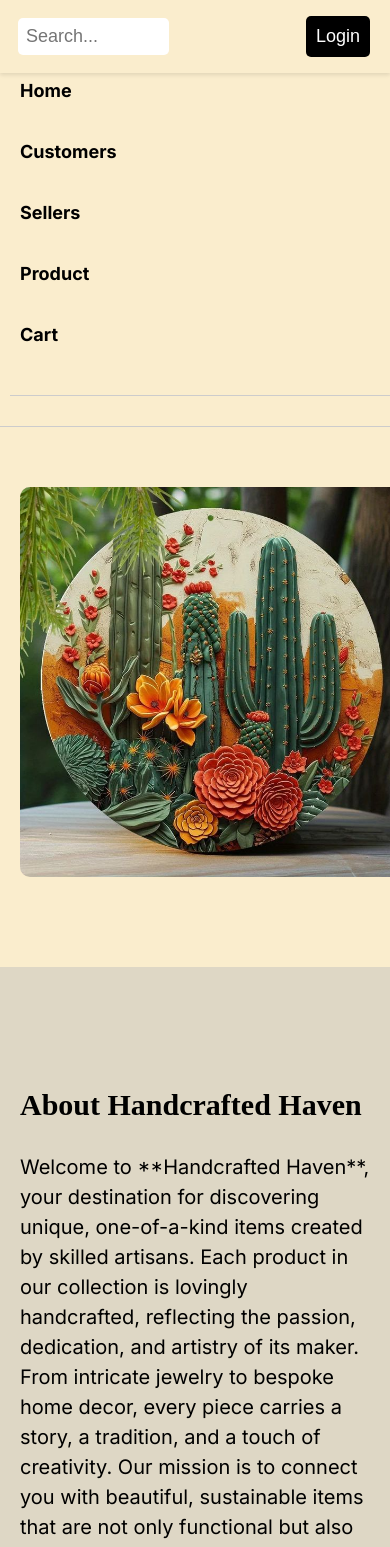
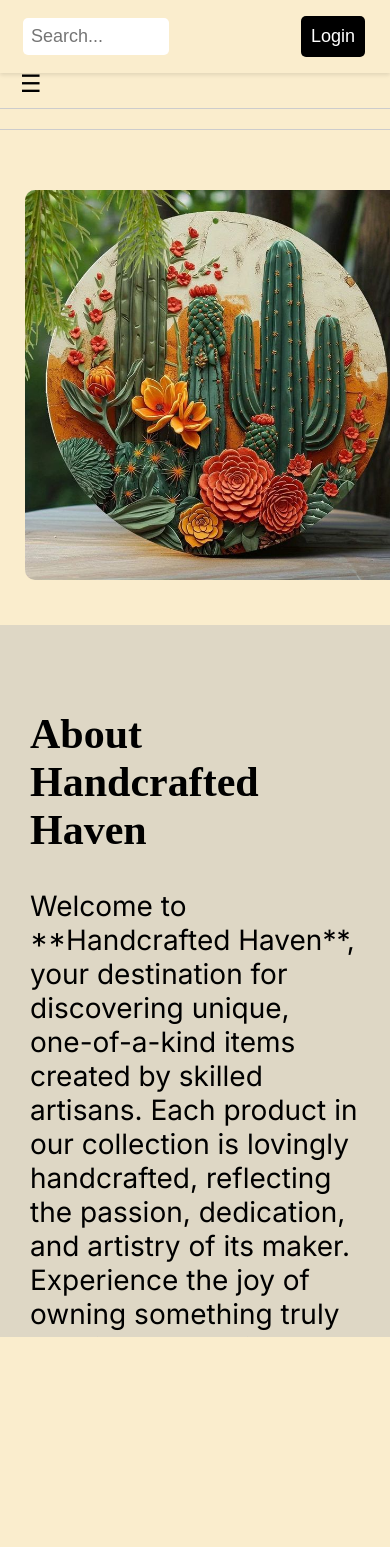
Before and after one commit to lenorastevens/430-group5-project, a Next.js app: page / in a window 390 px wide. Shown: the top 1547 px of the page. After the commit the page ends 1337 px from the top, so only its background shows below. Built offline with nearby package versions, Linux system fonts and the light colour scheme; a web font is replaced by a local one.

Commit message:
Properly edited the home page and removed the cart session

```diff
--- a/src/app/cart/page.tsx
+++ /dev/null
@@ -1,3 +0,0 @@
-export default function Cart() {
-    return <h1>Cart Page</h1>;
-  }
--- a/src/app/globals.css
+++ b/src/app/globals.css
@@ -105,7 +105,7 @@
   color: white;
   font-size: 20px;
   border: none;
-  margin-right: 30px;
+  margin-right: 40px;
   padding: 8px 16px;
   cursor: pointer;
   border-radius: 5px;
@@ -131,25 +131,21 @@
 
 /* Right description section */
 .right-description {
-  width: 800px;
+  width: 543px;
   background-color: #ded7c5;
   padding: 20px;
-  font-size: 30px;
-  line-height: 45px;
+  font-size: 28px;
   position: fixed;
   right: 0;
   top: 120px;
-  height: calc(850vh - 60px);
   overflow-y: auto;
   border-left: 1px solid #ccc;
 }
 
 
-
-
 /* for tablet screens */
 @media (max-width: 768px) {
-  /* Stack the layout in one column */
+
   .container {
     flex-direction: column;
 
@@ -223,28 +219,43 @@
     position: relative;
     height: auto;
     padding: 15px;
-    margin-top: -50px;
+    margin-top: -100px;
     border-left: none;
     box-sizing: border-box;
   }
 }
 
+/* For large screens */
+@media (min-width: 1024px) {
+  .hamburger {
+    display: none; /* Hide hamburger menu */
+  }
+
+  .menu {
+    display: flex;
+    flex-direction: column;
+  }
+}
+
+
 /* mobile screens (max-width: 480px) */
 @media (max-width: 480px) {
   .left-nav {
-    padding: 10px;
+    position: relative;
+    width: 100%;
+    padding: 0;
+    background-color: #faedcd;
   }
 
-  .main-content {
-    padding: 10px;
-  }
-
-  .header {
-    flex-direction: row;
-    align-items: center;
-    justify-content: space-between;
+  .hamburger {
+    background: none;
+    border: none;
+    font-size: 24px;
+    padding: 10px 20px;
+    cursor: pointer;
+    color: black;
+    text-align: left;
     width: 100%;
-    padding: 10px;
   }
 
   .search-bar {
@@ -261,23 +272,48 @@
     margin-right: 10px;
   }
 
+  .menu {
+    display: none;
+    flex-direction: column;
+    list-style: none;
+    padding: 0;
+    margin: 0;
+  }
+
+  .menu.open {
+    display: flex;
+  }
+
+  .menu li {
+    border-top: 1px solid #ccc;
+  }
+
+  .menu li:first-child {
+    border-top: none;
+  }
+
+  .menu li a {
+    text-decoration: none;
+    color: black;
+    font-size: 16px;
+  }
+
+  .menu li a:hover {
+    color: #bc6c25;
+  }
+
+
   .hero {
+    width: 100%;
+    text-align: center;
+    margin-top: 15px;
     padding: 10px;
-    flex-direction: column;
-    align-items: center;
   }
 
   .hero img {
     width: 100%;
     height: auto;
-    max-width: 100%;
-    object-fit: cover;
-    border-radius: 10px;
+    border-radius: 8px;
   }
 
-  .right-description {
-    padding: 10px;
-    font-size: 20px;
-    line-height: 1.5;
-  }
 }
--- a/src/components/Description.tsx
+++ b/src/components/Description.tsx
@@ -5,10 +5,7 @@
       <p>
         Welcome to **Handcrafted Haven**, your destination for discovering unique, one-of-a-kind items
         created by skilled artisans. Each product in our collection is lovingly handcrafted, reflecting
-        the passion, dedication, and artistry of its maker. From intricate jewelry to bespoke home decor,
-        every piece carries a story, a tradition, and a touch of creativity. Our mission is to connect
-        you with beautiful, sustainable items that are not only functional but also add a personal touch
-        to your space. Experience the joy of owning something truly special, made with love and care.
+        the passion, dedication, and artistry of its maker. Experience the joy of owning something truly special, made with love and care.
       </p>
     </div>
   );
--- a/src/components/Hero.tsx
+++ b/src/components/Hero.tsx
@@ -6,8 +6,8 @@
       <Image
         src="/hero.jpg"
         alt="Hero"
-        width={700}
-        height={600}
+        width={500}
+        height={430}
         style={{ borderRadius: '10px' }}
         priority
       />
--- a/src/components/Navbar.tsx
+++ b/src/components/Navbar.tsx
@@ -1,14 +1,25 @@
+"use client";
+
+import { useState } from 'react';
 import Link from 'next/link';
 
 const Navbar = () => {
+  const [isOpen, setIsOpen] = useState(false);
+
+  const toggleMenu = () => {
+    setIsOpen(!isOpen);
+  };
+
   return (
     <nav className="left-nav">
-      <ul>
+      <button className="hamburger" onClick={toggleMenu}>
+        ☰
+      </button>
+      <ul className={`menu ${isOpen ? 'open' : ''}`}>
         <li><Link href="/">Home</Link></li>
         <li><Link href="/customers">Customers</Link></li>
         <li><Link href="/sellers">Sellers</Link></li>
         <li><Link href="/product">Product</Link></li>
-        <li><Link href="/cart">Cart</Link></li>
       </ul>
     </nav>
   );
```
